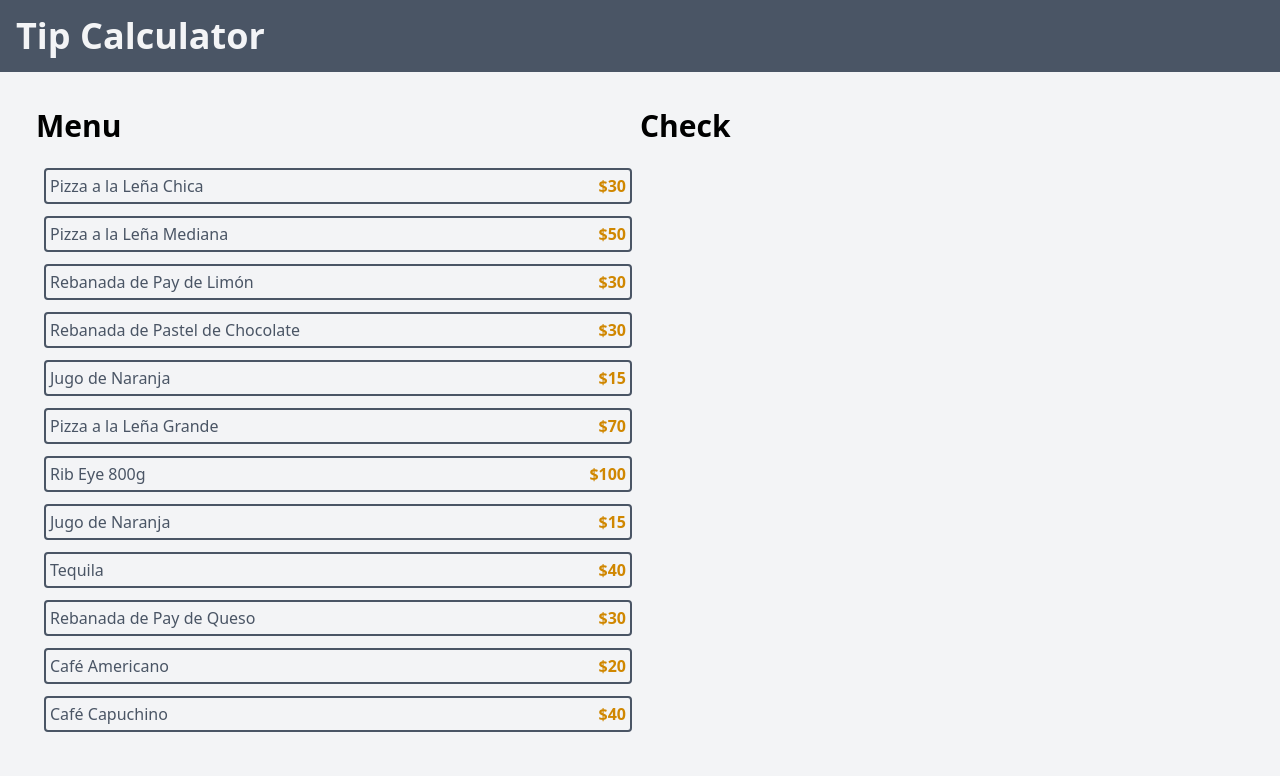
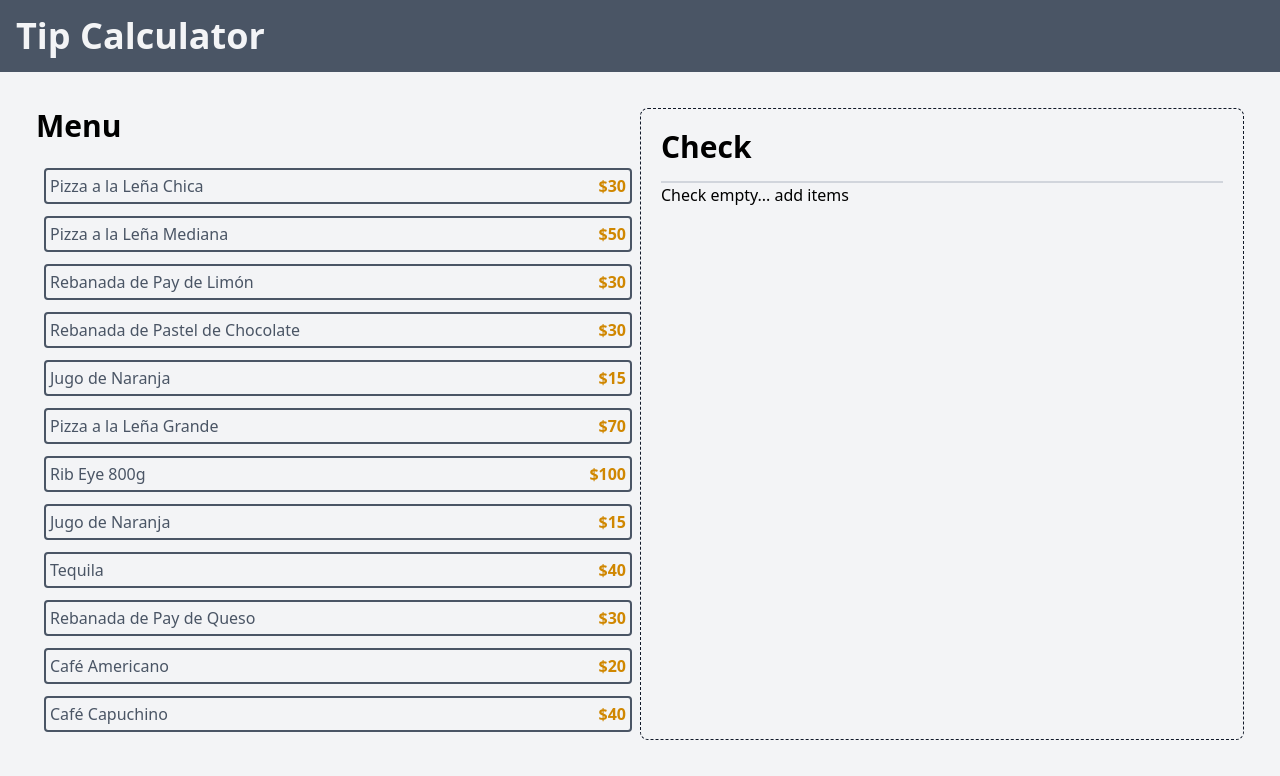
Before and after one commit to Jommp/tip-calculator, a React (Vite) app: page / in a window 1280 px wide. Shown: the top 776 px of the page. Built offline with nearby package versions, Linux system fonts and the light colour scheme.

Commit message:
feat(App.tsx): implement Order section

```diff
--- a/src/App.tsx
+++ b/src/App.tsx
@@ -3,11 +3,12 @@ import { menuItems } from './mocks/db';
 import useOrder from './hooks/useOrder';
 
 import MenuItem from './components/MenuItem';
+import OrderItem from './components/OrderItem';
 
 import './App.css';
 
 export default function App() {
-  const { addItemToOrder } = useOrder();
+  const { order, addItemToOrder } = useOrder();
 
   return (
     <>
@@ -43,9 +44,41 @@ export default function App() {
         </section>
 
         <section>
-          <h2 className='text-3xl font-bold'>
-            Check
-          </h2>
+          <div
+            className="
+              border-1
+              border-dashed
+              rounded-lg
+              border-gray-900
+              p-5
+              min-h-full
+            "
+          >
+            <h2
+              className="
+                text-3xl
+                font-bold
+                pb-4
+                border-b-2
+              border-gray-300
+              "
+            >
+              Check
+            </h2>
+
+            <div className="space-y-3">
+              {
+                !order.length ?
+                  <p>Check empty... add items</p> :
+                  order.map(item => (
+                    <OrderItem
+                      key={item.id}
+                      item={item}
+                    />
+                  ))
+              }
+            </div>
+          </div>
         </section>
       </main>
     </>
```
